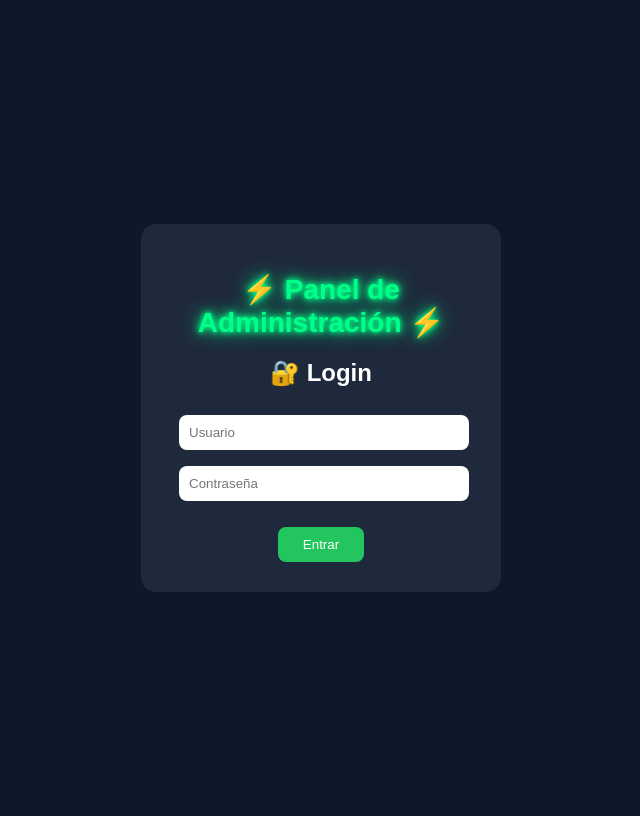
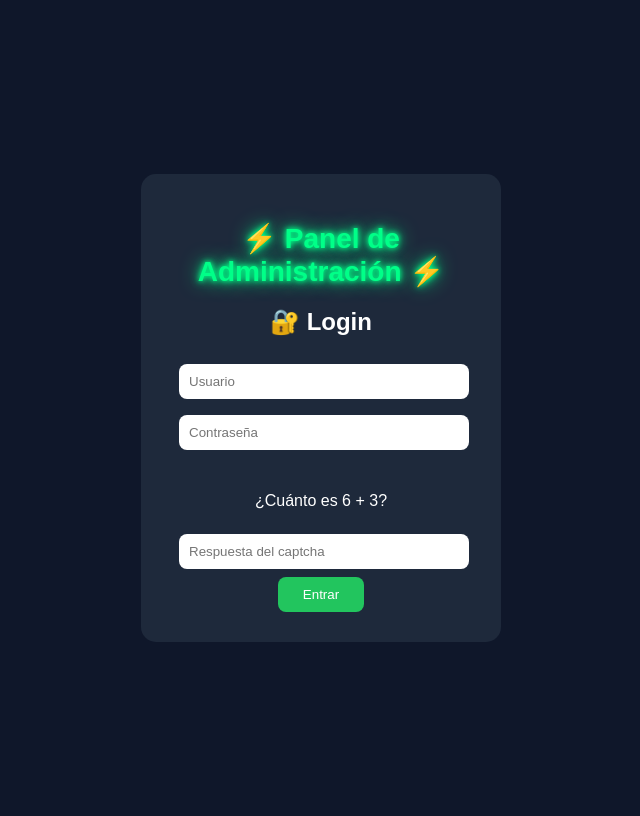
Before and after one commit to Screeam3523errxc/info-lookup, a Flask app: page /login in a window 1280 px wide. Shown: the whole page, without its empty margins (319-959 px from the left). Run offline with Flask 3, Linux system fonts and the light colour scheme.

Commit message:
Agregar captcha al login de administrador

```diff
--- a/app.py
+++ b/app.py
@@ -1,5 +1,6 @@
 from flask import Flask, render_template, request, make_response, redirect, url_for, session,jsonify
 import requests
+import random
 import json
 import os
 from datetime import datetime
@@ -100,6 +101,15 @@ def obtener_navegador():
     return request.headers.get(
         "User-Agent"
     )
+def crear_captcha():
+
+    a = random.randint(1,10)
+    b = random.randint(1,10)
+
+    session["captcha"] = a + b
+
+    return f"¿Cuánto es {a} + {b}?"
+
 def guardar_visita():
 
     visitor_id = obtener_visitor_id()
@@ -452,6 +462,10 @@ def login():
 
         usuario = request.form.get("usuario")
         password = request.form.get("password")
+        respuesta = request.form.get("captcha")
+
+        if int(respuesta) != session.get("captcha"):
+            return "❌ CAPTCHA incorrecto"
 
         if (
             usuario == USUARIO_ADMIN
@@ -464,7 +478,13 @@ def login():
 
         return "❌ Usuario o contraseña incorrectos"
 
-    return render_template("login.html")
+
+    pregunta = crear_captcha()
+
+    return render_template(
+        "login.html",
+        captcha=pregunta
+    )
 if __name__ == "__main__":
 
     app.run(
--- a/templates/login.html
+++ b/templates/login.html
@@ -81,6 +81,17 @@ placeholder="Contraseña">
 
 <br><br>
 
+
+<p>
+{{ captcha }}
+</p>
+
+<input
+type="number"
+name="captcha"
+placeholder="Respuesta del captcha"
+required>
+
 <button>
 Entrar
 </button>
```
